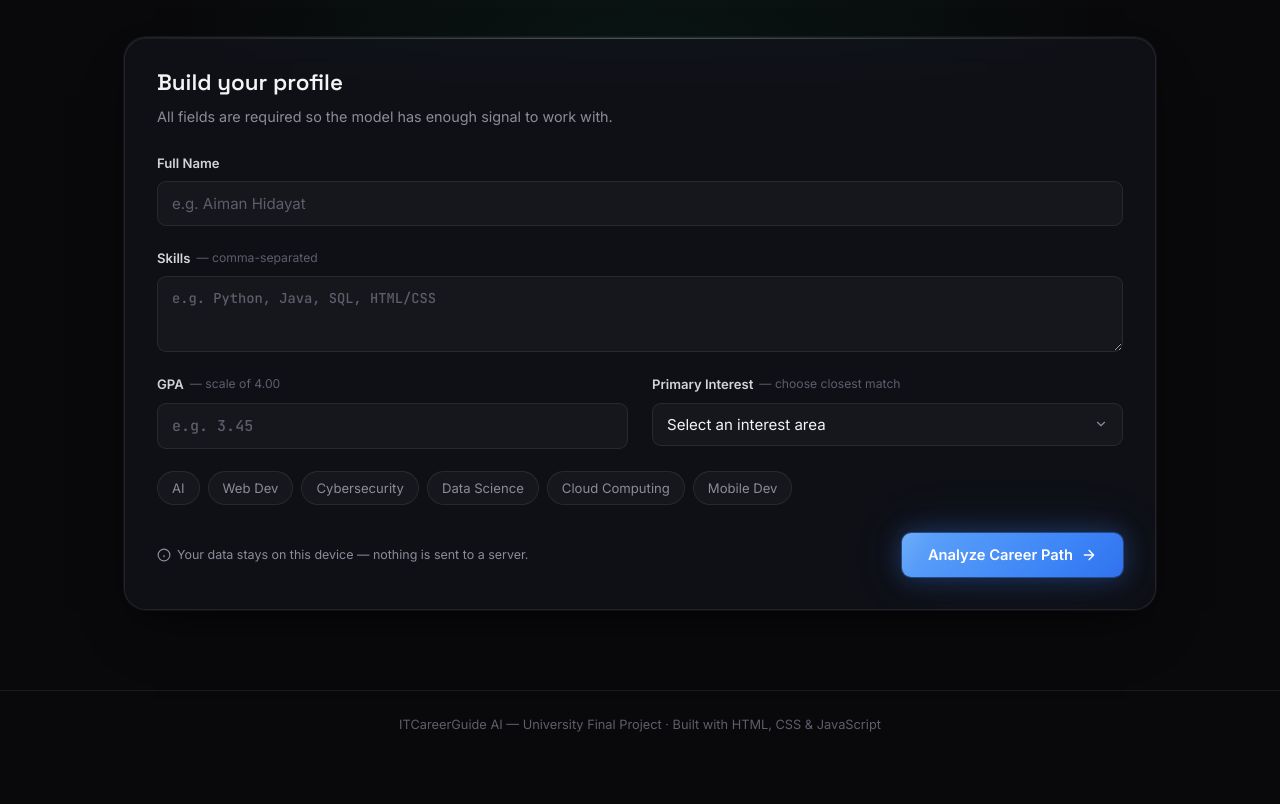
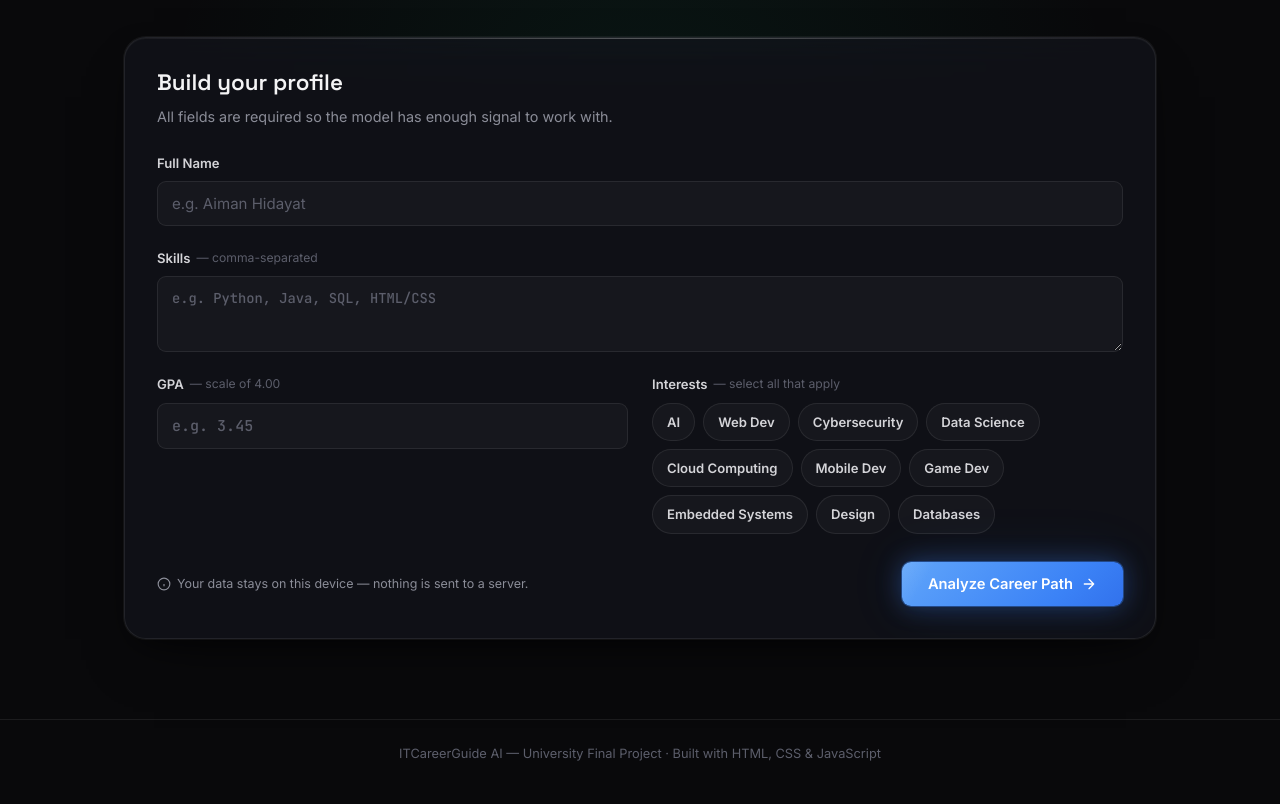
Before and after one commit to jakhongirov/ITCareerGuide-AI, a plain HTML site: page index.html in a window 1280 px wide. Shown: the part 744-1548 px from the top of the page. Before the commit the page ends 1519 px from the top, so only its background shows below. Drawn offline with Linux system fonts and the light colour scheme.

Commit message:
upgraded

```diff
--- a/index.html
+++ b/index.html
@@ -172,72 +172,59 @@
               >
             </div>
 
-            <!-- Interests (text input, supplemented by quick-select tags) -->
+            <!-- Interests — multi-select checkboxes -->
             <div class="field" data-field="interests">
-              <label for="interests">
-                Primary Interest
-                <span class="hint">— choose closest match</span>
+              <label for="interestTags">
+                Interests
+                <span class="hint">— select all that apply</span>
               </label>
-              <select id="interests" name="interests" required>
-                <option value="" disabled selected>
-                  Select an interest area
-                </option>
-                <option value="Artificial Intelligence">
-                  Artificial Intelligence
-                </option>
-                <option value="Web Development">Web Development</option>
-                <option value="Cybersecurity">Cybersecurity</option>
-                <option value="Data Science">Data Science</option>
-                <option value="Cloud Computing">Cloud Computing</option>
-                <option value="Mobile Development">Mobile Development</option>
-              </select>
-              <span class="field__error">Please select an interest area.</span>
-            </div>
 
-            <!-- Quick-select interest tags for visual flair + faster input -->
-            <div class="interest-tags" id="interestTags">
-              <button
-                type="button"
-                class="tag-option"
-                data-value="Artificial Intelligence"
-              >
-                AI
-              </button>
-              <button
-                type="button"
-                class="tag-option"
-                data-value="Web Development"
-              >
-                Web Dev
-              </button>
-              <button
-                type="button"
-                class="tag-option"
-                data-value="Cybersecurity"
-              >
-                Cybersecurity
-              </button>
-              <button
-                type="button"
-                class="tag-option"
-                data-value="Data Science"
-              >
-                Data Science
-              </button>
-              <button
-                type="button"
-                class="tag-option"
-                data-value="Cloud Computing"
-              >
-                Cloud Computing
-              </button>
-              <button
-                type="button"
-                class="tag-option"
-                data-value="Mobile Development"
-              >
-                Mobile Dev
-              </button>
+              <!-- Real checkboxes (accessible, keyboard-friendly).
+                   Visually styled as pills via CSS below. -->
+              <div class="interest-tags" id="interestTags">
+                <label class="tag-option">
+                  <input type="checkbox" name="interests" value="Artificial Intelligence" />
+                  <span>AI</span>
+                </label>
+                <label class="tag-option">
+                  <input type="checkbox" name="interests" value="Web Development" />
+                  <span>Web Dev</span>
+                </label>
+                <label class="tag-option">
+                  <input type="checkbox" name="interests" value="Cybersecurity" />
+                  <span>Cybersecurity</span>
+                </label>
+                <label class="tag-option">
+                  <input type="checkbox" name="interests" value="Data Science" />
+                  <span>Data Science</span>
+                </label>
+                <label class="tag-option">
+                  <input type="checkbox" name="interests" value="Cloud Computing" />
+                  <span>Cloud Computing</span>
+                </label>
+                <label class="tag-option">
+                  <input type="checkbox" name="interests" value="Mobile Development" />
+                  <span>Mobile Dev</span>
+                </label>
+                <label class="tag-option">
+                  <input type="checkbox" name="interests" value="Game Development" />
+                  <span>Game Dev</span>
+                </label>
+                <label class="tag-option">
+                  <input type="checkbox" name="interests" value="Embedded Systems" />
+                  <span>Embedded Systems</span>
+                </label>
+                <label class="tag-option">
+                  <input type="checkbox" name="interests" value="Design" />
+                  <span>Design</span>
+                </label>
+                <label class="tag-option">
+                  <input type="checkbox" name="interests" value="Databases" />
+                  <span>Databases</span>
+                </label>
+              </div>
+
+              <span class="field__error">Please select at least one interest area.</span>
             </div>
 
             <div class="form__footer">
@@ -283,31 +270,25 @@
       /* ============================================================
        INPUT PAGE LOGIC
        - Validates the form (required fields, GPA range)
-       - Syncs quick-select tags with the interest dropdown
-       - Stores the profile in localStorage and redirects to results.html
+       - Interests are now MULTI-SELECT checkboxes (was single-select)
+       - Stores the profile in sessionStorage and redirects to results.html
        ============================================================ */
 
       const form = document.getElementById("careerForm");
-      const interestSelect = document.getElementById("interests");
-      const tagButtons = document.querySelectorAll(".tag-option");
+      const interestCheckboxes = document.querySelectorAll(
+        'input[name="interests"]'
+      );
 
-      // Clicking a quick-select tag sets the dropdown value and highlights the tag
-      tagButtons.forEach((btn) => {
-        btn.addEventListener("click", () => {
-          tagButtons.forEach((b) => b.classList.remove("selected"));
-          btn.classList.add("selected");
-          interestSelect.value = btn.dataset.value;
-          clearFieldError("interests");
-        });
-      });
-
-      // Keep tags in sync if the user picks directly from the dropdown
-      interestSelect.addEventListener("change", () => {
-        tagButtons.forEach((b) => {
-          b.classList.toggle(
+      // Keep the pill's "selected" look in sync with its checkbox.
+      // (Also handled by CSS :has(), this is a JS fallback +
+      // makes the visual update feel instant on click)
+      interestCheckboxes.forEach((checkbox) => {
+        checkbox.addEventListener("change", () => {
+          checkbox.closest(".tag-option").classList.toggle(
             "selected",
-            b.dataset.value === interestSelect.value
+            checkbox.checked
           );
+          if (checkbox.checked) clearFieldError("interests");
         });
       });
 
@@ -346,7 +327,8 @@
           setFieldError("gpa", false);
         }
 
-        if (!data.interests) {
+        // Now checks that AT LEAST ONE interest checkbox is selected
+        if (!data.interests || data.interests.length === 0) {
           setFieldError("interests", true);
           isValid = false;
         } else {
@@ -356,8 +338,8 @@
         return isValid;
       }
 
-      // Maps the dropdown's display labels to the exact interest
-      // strings used inside data.js (lowercase, sometimes worded
+      // Maps each checkbox's display label to the exact interest
+      // string used inside data.js (lowercase, sometimes worded
       // differently — e.g. "Mobile Development" -> "mobile apps")
       const INTEREST_MAP = {
         "Artificial Intelligence": "artificial intelligence",
@@ -366,16 +348,25 @@
         "Data Science": "data science",
         "Cloud Computing": "cloud computing",
         "Mobile Development": "mobile apps",
+        "Game Development": "game development",
+        "Embedded Systems": "embedded systems",
+        "Design": "design",
+        "Databases": "databases",
       };
 
       form.addEventListener("submit", (event) => {
         event.preventDefault();
 
+        // Collect every CHECKED interest checkbox (multi-select)
+        const selectedInterestLabels = Array.from(interestCheckboxes)
+          .filter((cb) => cb.checked)
+          .map((cb) => cb.value);
+
         const formData = {
           fullName: form.fullName.value,
           skills: form.skills.value,
           gpa: form.gpa.value,
-          interests: form.interests.value,
+          interests: selectedInterestLabels, // now an array, not a single string
         };
 
         if (!validateForm(formData)) {
@@ -389,9 +380,10 @@
           .map((s) => s.trim().toLowerCase())
           .filter((s) => s.length > 0);
 
-        const interestLabel = formData.interests; // original label, for display
-        const interestValue =
-          INTEREST_MAP[interestLabel] || interestLabel.toLowerCase();
+        // Map every selected label to data.js's interest vocabulary
+        const interestValues = formData.interests.map(
+          (label) => INTEREST_MAP[label] || label.toLowerCase()
+        );
 
         // Persist the structured profile so results.html can run
         // KNN, Decision Tree and the Recommender on it
@@ -399,11 +391,11 @@
           "careerMentorProfile",
           JSON.stringify({
             fullName: formData.fullName.trim(),
-            skillsRaw: formData.skills.trim(),   // original text, for display
-            skills: skillsArray,                  // parsed array, for algorithms
+            skillsRaw: formData.skills.trim(),     // original text, for display
+            skills: skillsArray,                    // parsed array, for algorithms
             gpa: parseFloat(formData.gpa),
-            interestLabel: interestLabel,         // original label, for display
-            interests: [interestValue],           // array, for algorithms
+            interestLabel: formData.interests.join(", "), // original labels, for display
+            interests: interestValues,              // array, for algorithms
           })
         );
 
--- a/style.css
+++ b/style.css
@@ -622,6 +622,7 @@ textarea:focus-visible {
 }
 
 .tag-option {
+  position: relative;
   font-size: 0.82rem;
   padding: 8px 14px;
   border-radius: 999px;
@@ -629,6 +630,20 @@ textarea:focus-visible {
   background: rgba(255, 255, 255, 0.03);
   color: var(--muted);
   transition: all 0.25s ease;
+  cursor: pointer;
+  display: inline-flex;
+  align-items: center;
+  user-select: none;
+}
+
+/* Hide the native checkbox visually but keep it accessible
+   (still focusable/clickable via the wrapping <label>) */
+.tag-option input[type="checkbox"] {
+  position: absolute;
+  opacity: 0;
+  width: 0;
+  height: 0;
+  margin: 0;
 }
 
 .tag-option:hover {
@@ -639,11 +654,20 @@ textarea:focus-visible {
   transform: translateY(-1px);
 }
 
-.tag-option.selected {
+/* Selected state — driven by the checkbox's :checked state.
+   Works with both the live CSS :has() check AND the JS
+   "selected" class fallback for older browsers. */
+.tag-option.selected,
+.tag-option:has(input:checked) {
   background: linear-gradient(135deg, var(--primary), var(--primary-dark));
   border-color: var(--primary-bright);
   color: #fff;
   box-shadow: var(--glow-primary);
+}
+
+.tag-option:focus-within {
+  outline: 2px solid var(--primary-bright);
+  outline-offset: 2px;
 }
 
 .form__footer {
```
Also changed, not shown: tests/integration.test.js (+4 -0 lines).
